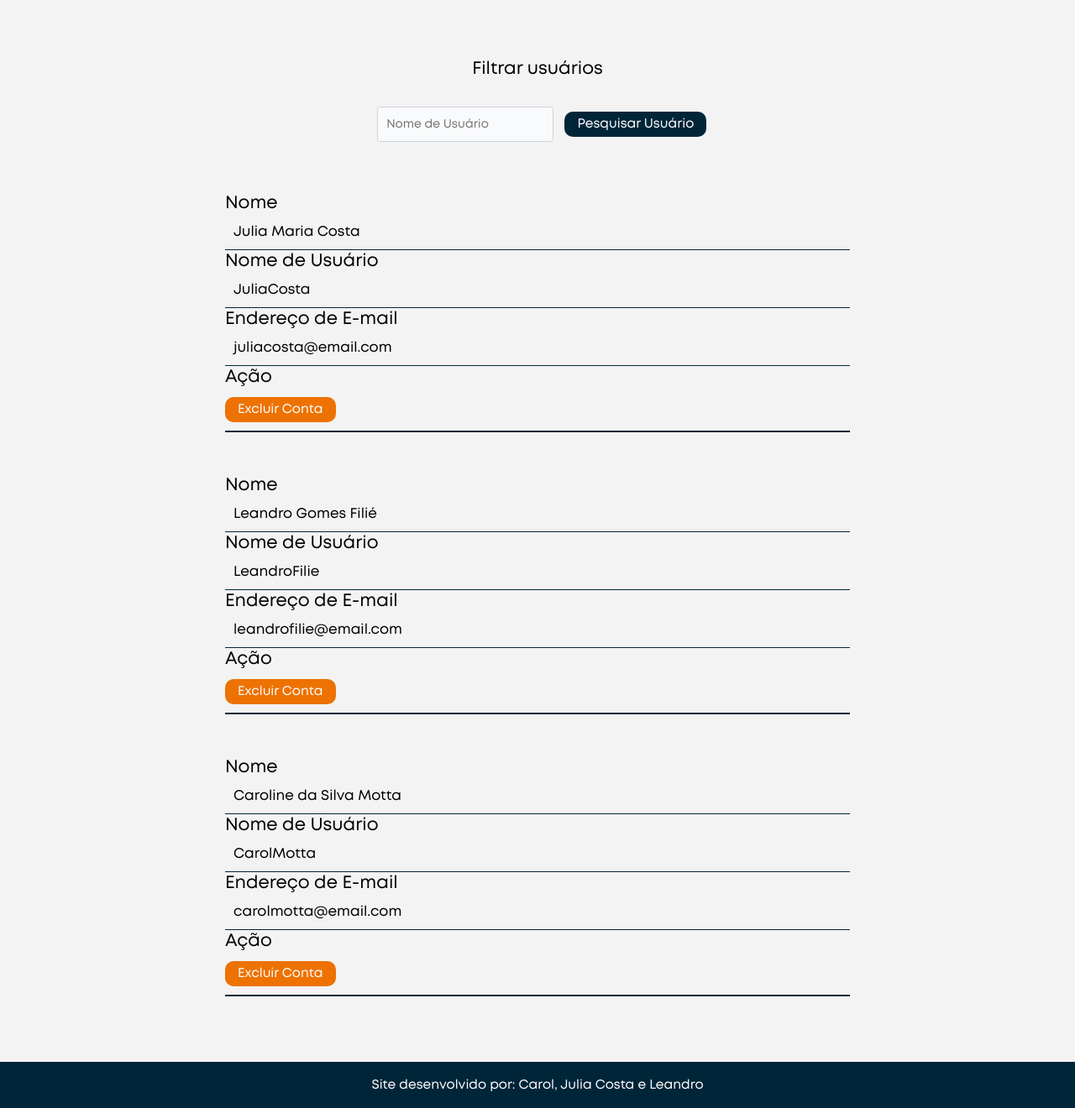
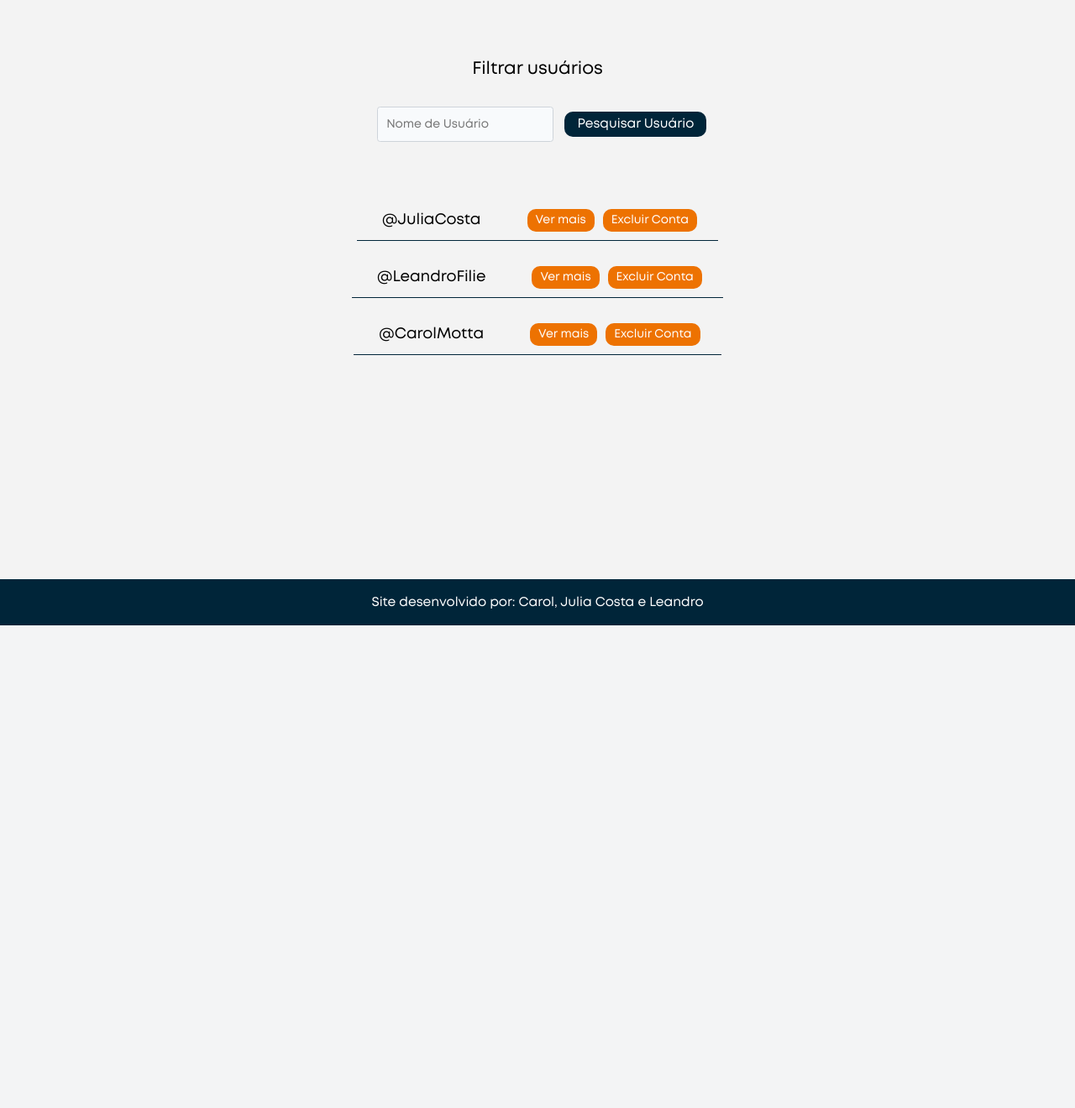
Before and after one commit to LeandroFilie/QuizFeed, a PHP site: page /lista_usuarios.php in a window 1280 px wide. Shown: the part 55-1375 px from the top of the page at 84% size. After the commit the page ends 800 px from the top, so only its background shows below. Run offline with PHP 8.4, Linux system fonts and the light colour scheme; a user stored in the database is signed in; data comes from the database, SQL or seed files in the repository.

Commit message:
Add listagem de usuários pro adm

```diff
--- a/lista_usuarios.php
+++ b/lista_usuarios.php
@@ -51,23 +51,12 @@
         while($linha = mysqli_fetch_assoc($resultado)){
           if($linha["id_usuario"] != 0){
             echo '
-                <div class="data-user-details-adm">
+              <div class="data-user-details-adm">
                 <div class="data-user-details-items-adm">
-                  <h3>Nome</h3>
-                  <p>'.$linha["nome"].' </p>
-                </div>
-
-                <div class="data-user-details-items-adm">
-                  <h3>Nome de Usuário</h3>
-                  <p>'.$linha["nome_usuario"].' </p>
-                </div>
-
-                <div class="data-user-details-items-adm">
-                  <h3>Endereço de E-mail</h3>
-                  <p>'.$linha["email"].'</p>
+                  <p>@'.$linha["nome_usuario"].' </p>
                 </div>
                 <div class="data-user-details-items-adm">
-                  <h3>Ação</h3>
+                  <button class="data-user-adm">Ver mais</button>
                   <button class="data-user-delete-adm" id="user-delete" value="'.$linha["id_usuario"].'" data-toggle="modal" data-target="#excluirConta">Excluir Conta</button>
                 </div>
               </div>
--- a/style/dados.css
+++ b/style/dados.css
@@ -70,46 +70,37 @@ main .filtro button {
 
 main .data-user-details-adm {
   display: flex;
-  flex-direction: column;
-  justify-content: center;
+  justify-content: space-between;
+  align-items: center;
 
-  width: 100%;
+  border-bottom: 1px solid var(--azul);
+
+  margin: 10px 0;
 }
 
 main .data-user-details-adm .data-user-details-items-adm {
   display: flex;
-  flex-direction: column;
   align-items: flex-start;
 
-  border-bottom: 1px solid var(--azul);
+  margin: 0 20px;
 
 }
 
-main .data-user-details-adm .data-user-details-items-adm:last-child{
-  margin-bottom: 50px;
-  border-bottom: 2px solid var(--azul);
-}
-
-main .data-user-details-adm .data-user-details-items-adm h3{
-  font-size: 1.5rem;
-  margin: 0;
-}
-
 main .data-user-details-adm .data-user-details-items-adm p{
-  font-size: 1.2rem;
+  font-size: 1.3rem;
   margin: 10px;
 }
 
 main .data-user-details-adm .data-user-details-items-adm button {
-  padding: 5px 15px;
-  margin: 10px 0;
+  padding: 5px 10px;
+  margin: 10px 5px;
 
   border-radius: 10px;
   border: none;
 
   background: var(--laranja);
   color: white;
-  font-size: 1.1rem;
+  font-size: 1rem;
 
   cursor: pointer;
 }
@@ -278,6 +269,12 @@ main .data-user-delete {
   border-radius: 0.25rem;
 }
 
+@media (max-width: 530px){
+  main .data-user-details-adm{
+    flex-direction: column;
+  }
+}
+
 @media (max-width: 300px) {
   main {
     transform: scale(0.9);
```
